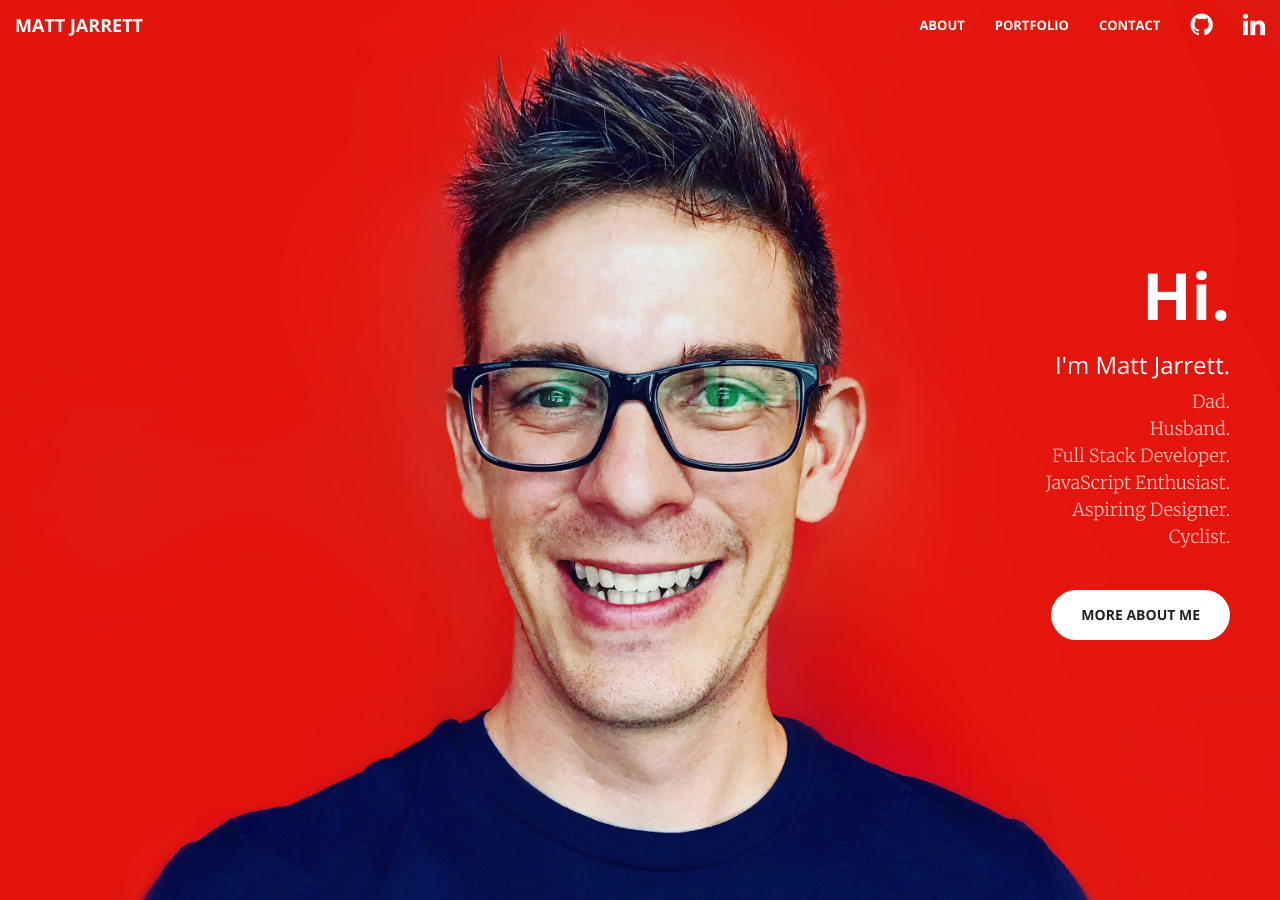
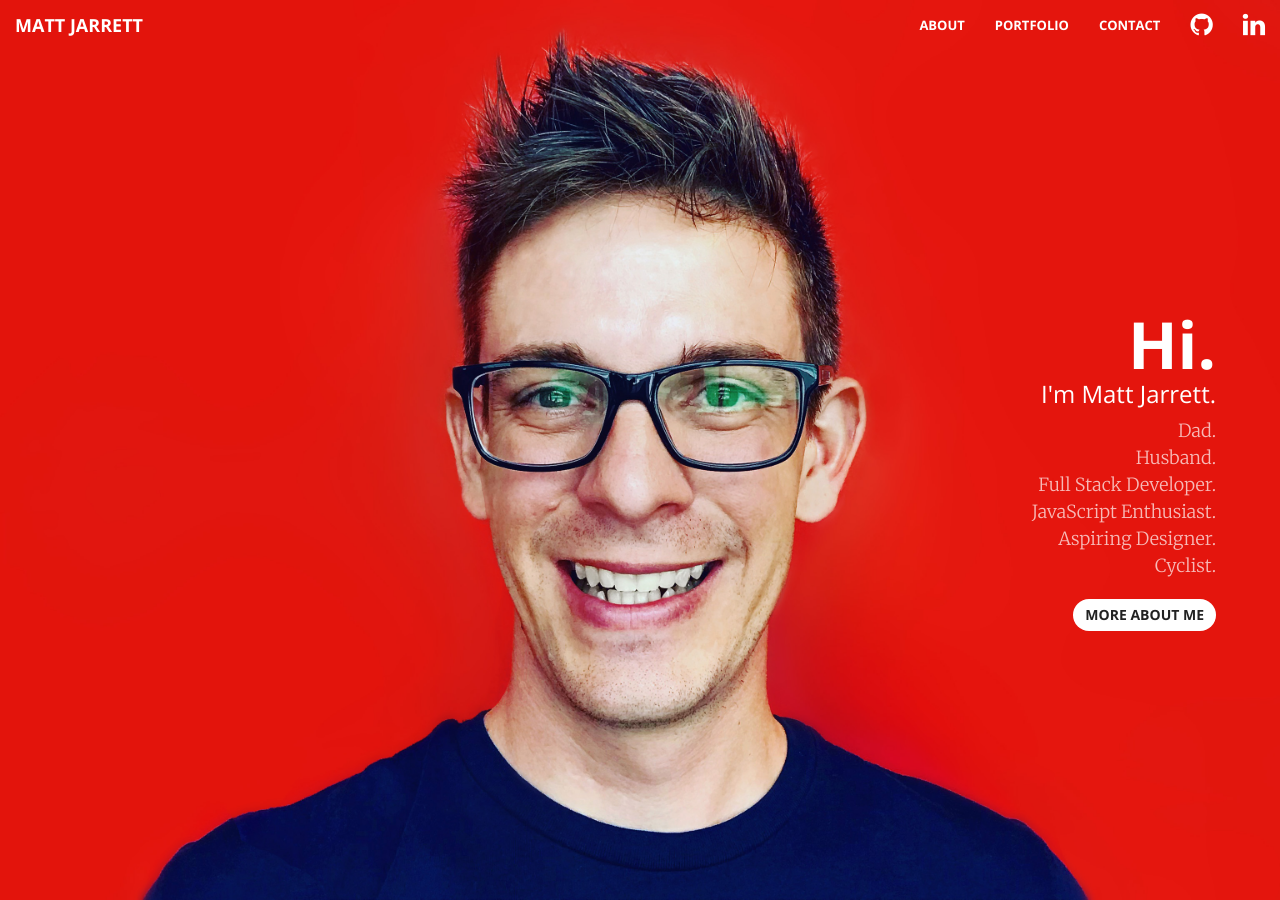
Before and after one commit to cujarrett/cujarrett.github.io, a Jekyll site: the page built from index.html, in a window 1280 px wide and 900 px high. Built offline with Jekyll 4.4.1, drawn with Linux system fonts in a browser that asks for light colours; Markdown is read by kramdown in place of the engine named in the settings; some of the changed text lies outside the part shown.

Commit message:
Refines mobile styling

```diff
--- a/_includes/about.html
+++ b/_includes/about.html
@@ -4,13 +4,14 @@
     <hr class="light">
   </div>
   <div class="left" id="conditional-hide">
+    <h2 class="text-light-faded">Background</h2>
     <p class="text-faded">I'm a passionate and detail oriented software developer based in Dallas,
       Texas. Experienced team lead where I enjoy design, clean code, and building positive team
       environments and strong developer experiences. I enjoy turning complex problems into
       brilliant solutions. I enjoy continuous learning and exploring new technologies. When I'm not
       coding at home or work, I enjoy time with my family and cycling.</p>
     </br>
-    </br>
+    <hr class="light">
     <h2 class="text-light-faded">Work Experience</h2>
     <h3 class="text-faded-more">Software Developer - State Farm 2017 to Present</h3>
     <p class="text-faded">Built new solutions using React, Node, NOSQL, REST, Docker, GitLab,
@@ -47,17 +48,17 @@
         <div class="skillbar clearfix " data-percent="60%">
           <div class="skillbar-title" style="background: #009688;"><span>React</span></div>
           <div class="skillbar-bar" style="background: #009688;"></div>
-          <div class="skill-bar-percent">Expert</div>
+          <div class="skill-bar-percent">Intermediate</div>
         </div>
         <div class="skillbar clearfix " data-percent="30%">
           <div class="skillbar-title" style="background: #3f51b5;"><span>Vue</span></div>
           <div class="skillbar-bar" style="background: #3f51b5;"></div>
-          <div class="skill-bar-percent">Expert</div>
+          <div class="skill-bar-percent">Novice</div>
         </div>
         <div class="skillbar clearfix " data-percent="30%">
           <div class="skillbar-title" style="background: #ffc107;"><span>Angular</span></div>
           <div class="skillbar-bar" style="background: #ffc107;"></div>
-          <div class="skill-bar-percent">Expert</div>
+          <div class="skill-bar-percent">Novice</div>
         </div>
         <div class="skillbar clearfix " data-percent="95%">
           <div class="skillbar-title" style="background: #4caf50;"><span>Test Automation</span></div>
@@ -67,17 +68,17 @@
         <div class="skillbar clearfix " data-percent="75%">
           <div class="skillbar-title" style="background: #2196f3;"><span>Docker</span></div>
           <div class="skillbar-bar" style="background: #2196f3;"></div>
-          <div class="skill-bar-percent">Expert</div>
+          <div class="skill-bar-percent">Intermediate</div>
         </div>
         <div class="skillbar clearfix " data-percent="50%">
           <div class="skillbar-title" style="background: #e91e63;"><span>Design</span></div>
           <div class="skillbar-bar" style="background: #e91e63;"></div>
-          <div class="skill-bar-percent">Expert</div>
+          <div class="skill-bar-percent">Intermediate</div>
         </div>
         <div class="skillbar clearfix " data-percent="65%">
           <div class="skillbar-title" style="background: #8bc34a;"><span>Linux</span></div>
           <div class="skillbar-bar" style="background: #8bc34a;"></div>
-          <div class="skill-bar-percent">Expert</div>
+          <div class="skill-bar-percent">Intermediate</div>
         </div>
         <div class="skillbar clearfix " data-percent="95%">
           <div class="skillbar-title" style="background: #ff9800;"><span>Node JS</span></div>
@@ -87,32 +88,32 @@
         <div class="skillbar clearfix " data-percent="80%">
           <div class="skillbar-title" style="background: #03a9f4;"><span>NOSQL</span></div>
           <div class="skillbar-bar" style="background: #03a9f4;"></div>
-          <div class="skill-bar-percent">Expert</div>
+          <div class="skill-bar-percent">Pro</div>
         </div>
         <div class="skillbar clearfix " data-percent="80%">
           <div class="skillbar-title" style="background: #9c27b0;"><span>SQL</span></div>
           <div class="skillbar-bar" style="background: #9c27b0;"></div>
-          <div class="skill-bar-percent">Expert</div>
+          <div class="skill-bar-percent">Pro</div>
         </div>
         <div class="skillbar clearfix " data-percent="100%">
           <div class="skillbar-title" style="background: #ff5722;"><span>GitHub & GitLab</span></div>
           <div class="skillbar-bar" style="background: #ff5722;"></div>
           <div class="skill-bar-percent">Expert</div>
         </div>
-        <div class="skillbar clearfix " data-percent="70%">
+        <div class="skillbar clearfix " data-percent="85%">
           <div class="skillbar-title" style="background: #cddc39;"><span>CI/CD & Pipelines</span></div>
           <div class="skillbar-bar" style="background: #cddc39;"></div>
-          <div class="skill-bar-percent">Expert</div>
+          <div class="skill-bar-percent">Pro</div>
         </div>
-        <div class="skillbar clearfix " data-percent="70%">
+        <div class="skillbar clearfix " data-percent="85%">
           <div class="skillbar-title" style="background: #00bcd4;"><span>Grafana & Prometheus </span></div>
           <div class="skillbar-bar" style="background: #00bcd4;"></div>
-          <div class="skill-bar-percent">Expert</div>
+          <div class="skill-bar-percent">Pro</div>
         </div>
         <div class="skillbar clearfix " data-percent="90%">
           <div class="skillbar-title" style="background: #673ab7;"><span>Java</span></div>
           <div class="skillbar-bar" style="background: #673ab7;"></div>
-          <div class="skill-bar-percent">Expert</div>
+          <div class="skill-bar-percent">Pro</div>
         </div>
         <div class="skillbar clearfix " data-percent="95%">
           <div class="skillbar-title" style="background: #b2a300;"><span>Photoshop</span></div>
--- a/_includes/header.html
+++ b/_includes/header.html
@@ -10,7 +10,6 @@
       <p>Aspiring Designer.</p>
       <p>Cyclist.</p>
       <br>
-      <br>
       <a href="#about" class="btn btn-default btn-xl page-scroll">More About Me</a>
     </div>
   </div>
--- a/_sass/_base.scss
+++ b/_sass/_base.scss
@@ -169,6 +169,7 @@
 
 header {
   position: relative;
+  height: 100%;
   width: 100%;
   min-height: auto;
   @include background-cover;
@@ -184,9 +185,13 @@
     .header-content-inner {
       h1 {
         font-weight: 700;
-        margin-top: 0;
+        margin-top: 40px;
         margin-bottom: 0;
         text-align: right;
+      }
+      h3 {
+        margin-top: 0;
+        margin-bottom: 10px;
       }
       hr {
         margin: 30px auto;
@@ -207,9 +212,8 @@
       -webkit-transform: translateY(-50%);
       -ms-transform: translateY(-50%);
       transform: translateY(-50%);
-      padding: 0 50px;
+      padding: 0 5%;
       .header-content-inner {
-        max-width: 1200px;
         margin-left: auto;
         margin-right: auto;
         p {
@@ -333,10 +337,6 @@
   border-radius: 300px;
   font-weight: 700;
   text-transform: uppercase;
-}
-
-.btn-xl {
-  padding: 15px 30px;
 }
 
 // Contact
@@ -479,8 +479,8 @@
   }
 }
 
-@media only screen and (max-width: 800px) {
+@media only screen and (max-width: 1026px) {
   #conditional-background-offset {
-    background-position: 75%;
+    background-position: 67%;
   }
 }
```
